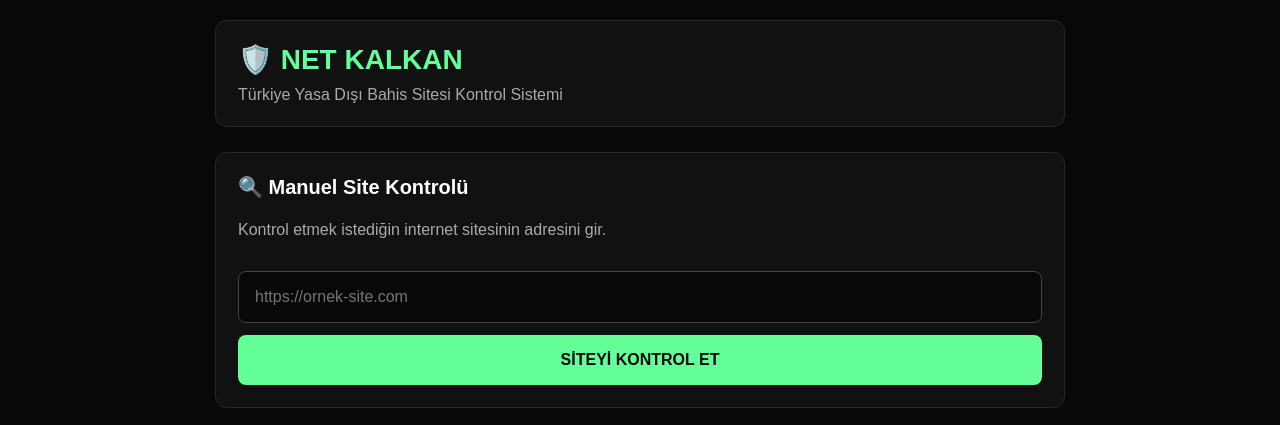
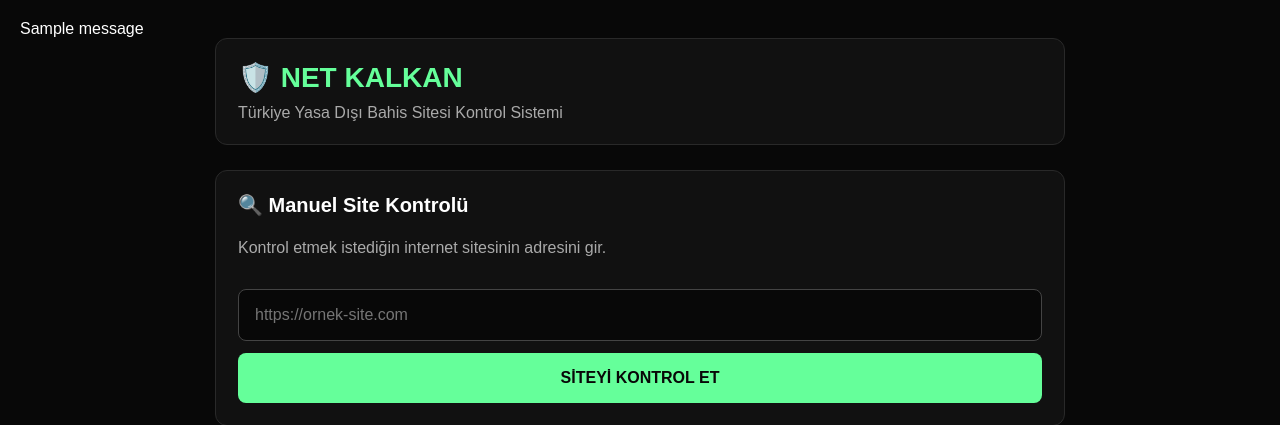
Before and after one commit to p67dk5srky-stack/Net-kalkan, a Flask app: page / in a window 1280 px wide. Shown: the top 425 px of the page. Run offline with Flask 3, Linux system fonts and the light colour scheme; tables that the repository leaves empty hold one stand-in row (values such as "Sample post"); one stand-in notice (Sample message) is shown.

Commit message:
Update index.html

```diff
--- a/templates/index.html
+++ b/templates/index.html
@@ -105,6 +105,13 @@ button:active {
 </head>
 
 <body>
+    {% with messages = get_flashed_messages(with_categories=true) %}
+  {% if messages %}
+    {% for category, message in messages %}
+      <div class="scan-result">{{ message }}</div>
+    {% endfor %}
+  {% endif %}
+{% endwith %}
 <div class="container">
 
 <header>
```
